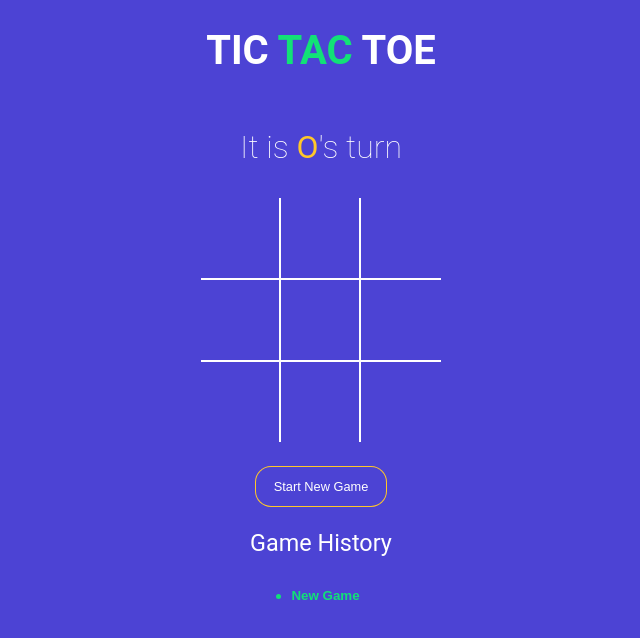
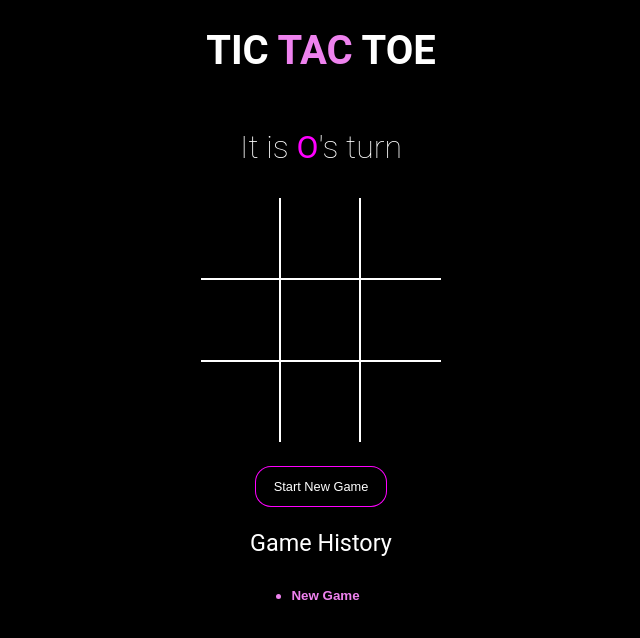
Before and after one commit to Wolfhunter437/Tic-Tac-Toe, a React (Vite) app: page / in a window 1280 px wide. Shown: the top 638 px of the page, without its empty margins (319-959 px from the left). Built offline with nearby package versions, Linux system fonts and the light colour scheme.

Commit message:
changed the color theme

```diff
--- a/src/App.scss
+++ b/src/App.scss
@@ -1,6 +1,6 @@
-$green: #12e177;
-$orange: #ffc72a;
-$blue: #4c43d4;
+$green: violet;
+$orange: magenta;
+$blue: black;
 
 body {
   font-family: 'Roboto', sans-serif;
@@ -92,6 +92,27 @@ button {
   }
 }
 
+.btn-reset.active:hover{
+  cursor: pointer;
+  background: $green;
+  color: $blue;
+  transition: 0.4s ease-out;
+}
+
+.btn-reset.active:not(hover){
+  transition: 0.3s ease-out;
+}
+
+.btn-reset:hover{
+  cursor: pointer;
+  background: $orange;
+  transition: 0.4s ease-out;
+}
+
+.btn-reset:not(hover){
+  transition: 0.3s ease-out;
+}
+
 .board {
   .board-row {
     display: flex;
```
